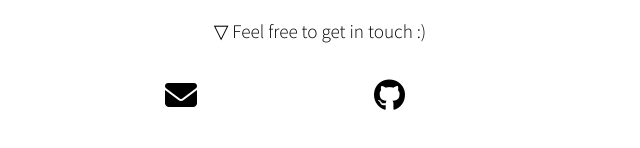
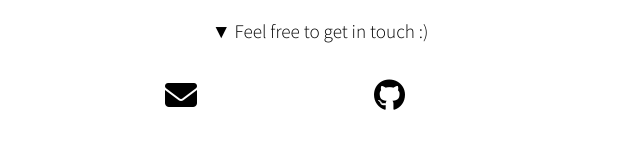
Before and after one commit to isovaline2230/isovaline2230.github.io, a plain HTML site: page index.html in a window 1280 px wide. Shown: the part 460-608 px from the top of the page, 320-960 px from the left. Drawn offline with Linux system fonts and the light colour scheme; some icons are missing.

Commit message:
First commit

```diff
--- a/index.html
+++ b/index.html
@@ -49,7 +49,7 @@
        I am a post-graduate student (and a prospective PhD student) at Seoul National University studying evolutionary biology.
       </p>
 	  <p class="single-line-text">
-	   ▽ Feel free to get in touch :)
+	   ▼ Feel free to get in touch :)
 	  </p>
 
       <!-- Icons -->
```
